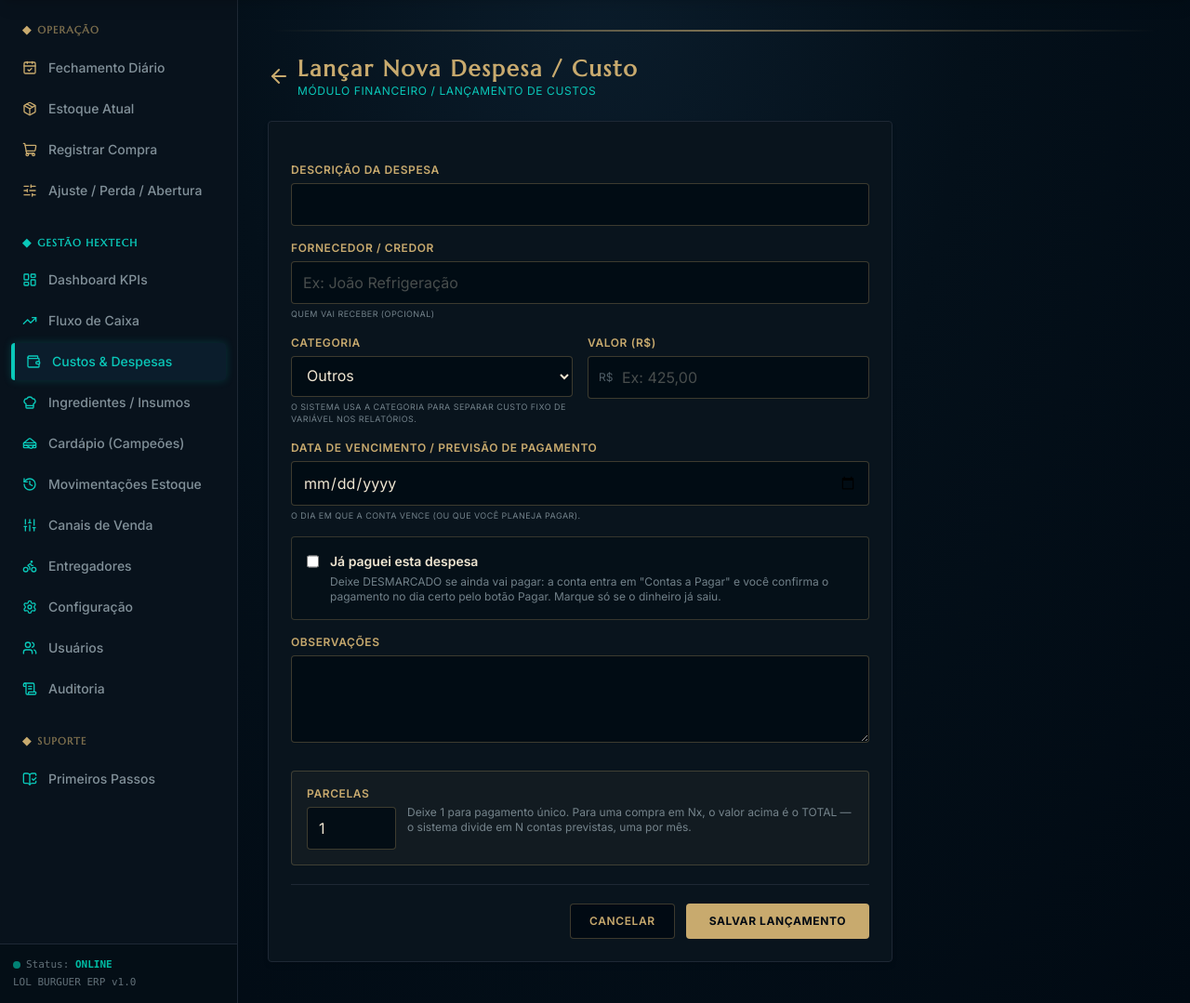
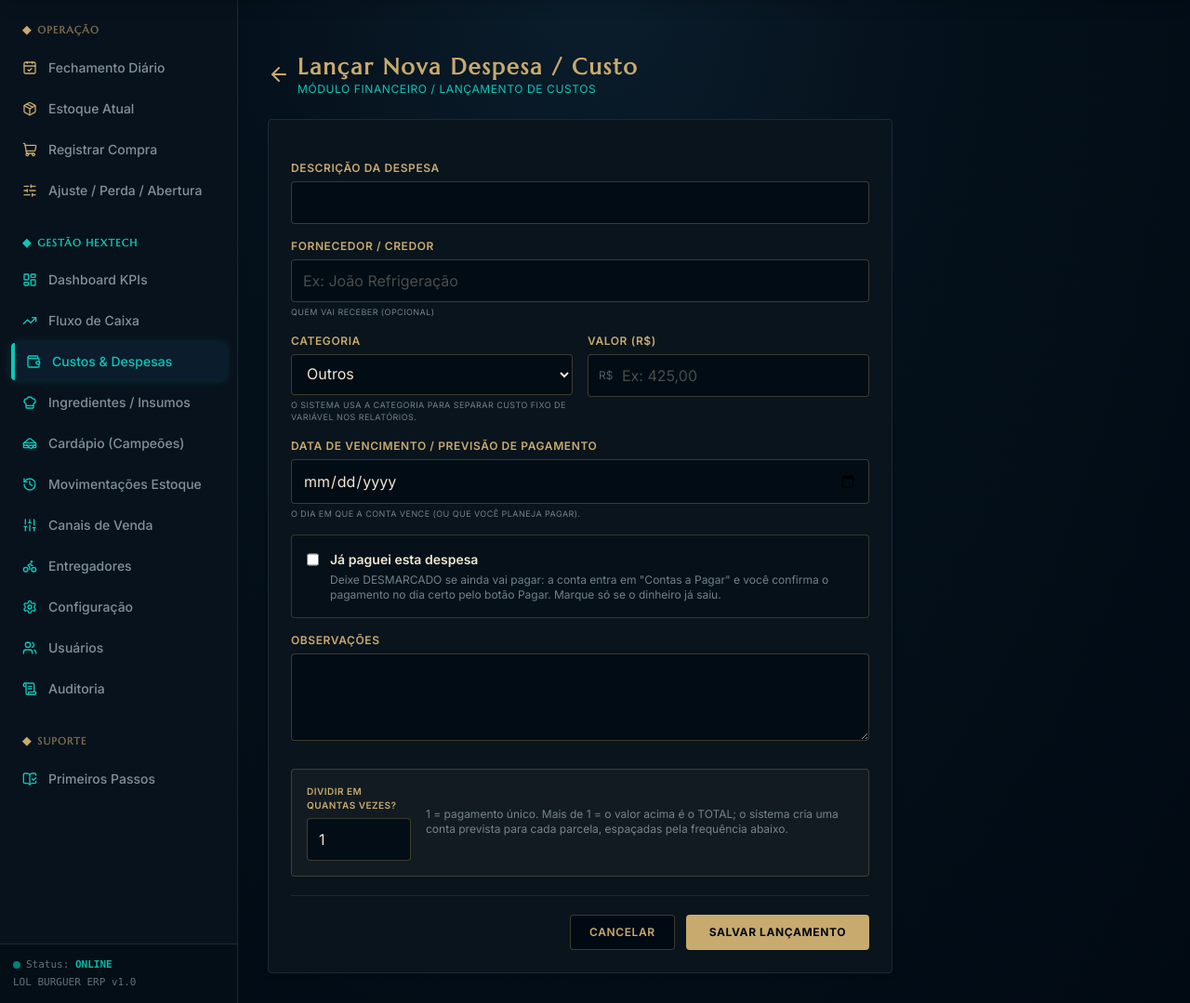
Before and after one commit to ushergui/loburger, a Django app: page /relatorios/despesas/novo/ in a window 1280 px wide. Shown: the part 65-1144 px from the top of the page at 93% size. Run offline with Django 5.2, Linux system fonts and the light colour scheme; a user stored in the database is signed in; data that the repository does not hold is empty; some libraries are stand-ins or nearby versions.

Commit message:
feat: parcelamento da despesa avulsa com frequencia (semanal, quinzenal...)
Antes: dividir em Nx sempre gerava 1 parcela por mes.
Agora: ao pôr mais de 1 parcela aparece "A cada quanto tempo vence uma
parcela?" com as mesmas 7 opcoes da recorrente (semanal, quinzenal,
mensal, bimestral, trimestral, semestral, anual).

- models.avancar_data(d, frequencia, passos): helper unico usado pela
  recorrente e pelo parcelamento (removidos _add_meses/_dia_vencimento)
- DespesaForm: campo frequencia_parcelas (so na criacao)
- despesa_form.html: select aparece via Alpine quando parcelas > 1;
  texto do campo reescrito ("Dividir em quantas vezes?")

Sem migration (campo so de formulario). 50 testes.

Co-Authored-By: Claude Sonnet 5 <noreply@anthropic.com>

```diff
--- a/relatorios/forms.py
+++ b/relatorios/forms.py
@@ -4,7 +4,7 @@ from django.utils import timezone
 from core.utils import parse_numero_ptbr
 from .models import (
     Despesa, DespesaRecorrente, CATEGORIA_CHOICES, CATEGORIAS_AUTOMATICAS,
-    tipo_por_categoria,
+    FREQUENCIA_CHOICES, tipo_por_categoria,
 )
 
 CATEGORIAS_MANUAIS = [(v, l) for v, l in CATEGORIA_CHOICES if v not in CATEGORIAS_AUTOMATICAS]
@@ -101,9 +101,15 @@ class DespesaForm(ThemeFormMixin, forms.ModelForm):
 
     parcelas = forms.IntegerField(
         required=False, min_value=1, max_value=60, initial=1,
-        label="Parcelas",
-        help_text="Deixe 1 para pagamento único. Para uma compra em Nx, o valor acima é o TOTAL — o sistema divide em N contas previstas, uma por mês.",
+        label="Dividir em quantas vezes?",
+        help_text="1 = pagamento único. Mais de 1 = o valor acima é o TOTAL; o sistema "
+                  "cria uma conta prevista para cada parcela, espaçadas pela frequência abaixo.",
         widget=forms.NumberInput(attrs={'min': 1, 'max': 60}),
+    )
+
+    frequencia_parcelas = forms.ChoiceField(
+        required=False, choices=FREQUENCIA_CHOICES, initial='MENSAL',
+        label="A cada quanto tempo vence uma parcela?",
     )
 
     class Meta:
@@ -139,6 +145,7 @@ class DespesaForm(ThemeFormMixin, forms.ModelForm):
         # Parcelamento só na criação (não na edição de uma despesa existente)
         if self.instance and self.instance.pk:
             self.fields.pop('parcelas', None)
+            self.fields.pop('frequencia_parcelas', None)
 
     def clean(self):
         cleaned_data = super().clean()
--- a/relatorios/models.py
+++ b/relatorios/models.py
@@ -60,6 +60,21 @@ FREQUENCIA_MESES = {
 FREQUENCIA_DIAS = {'SEMANAL': 7, 'QUINZENAL': 14}
 
 
+def avancar_data(d, frequencia, passos=1):
+    """A data `passos` intervalos à frente de `d`, respeitando a frequência.
+    Meses: mantém o dia, ajustando para o último dia se o mês for menor."""
+    import calendar as _cal
+    from datetime import timedelta
+    if frequencia in FREQUENCIA_DIAS:
+        return d + timedelta(days=FREQUENCIA_DIAS[frequencia] * passos)
+    meses = FREQUENCIA_MESES.get(frequencia, 1) * passos
+    total = d.month - 1 + meses
+    ano = d.year + total // 12
+    mes = total % 12 + 1
+    ultimo = _cal.monthrange(ano, mes)[1]
+    return d.replace(year=ano, month=mes, day=min(d.day, ultimo))
+
+
 class DespesaRecorrente(models.Model):
     descricao = models.CharField(max_length=150, verbose_name="Descrição da Despesa")
     credor = models.CharField(max_length=120, blank=True, default='', verbose_name="Fornecedor / Credor")
@@ -79,16 +94,7 @@ class DespesaRecorrente(models.Model):
 
     def proxima_data(self, d):
         """A data seguinte, a partir de `d`, respeitando a frequência."""
-        from datetime import timedelta
-        if self.frequencia in FREQUENCIA_DIAS:
-            return d + timedelta(days=FREQUENCIA_DIAS[self.frequencia])
-        meses = FREQUENCIA_MESES.get(self.frequencia, 1)
-        total = d.month - 1 + meses
-        ano = d.year + total // 12
-        mes = total % 12 + 1
-        import calendar as _cal
-        ultimo = _cal.monthrange(ano, mes)[1]
-        return d.replace(year=ano, month=mes, day=min(d.day, ultimo))
+        return avancar_data(d, self.frequencia)
 
 
 class Despesa(models.Model):
--- a/relatorios/views.py
+++ b/relatorios/views.py
@@ -15,7 +15,7 @@ from vendas.models import Pedido, PedidoItem, CanalVenda
 from produtos.models import Produto
 from .models import (
     Despesa, DespesaRecorrente, CATEGORIA_CHOICES, CATEGORIAS_AUTOMATICAS,
-    tipo_por_categoria,
+    FREQUENCIA_CHOICES, tipo_por_categoria, avancar_data,
 )
 from .forms import DespesaForm, DespesaRecorrenteForm
 from . import services
@@ -23,15 +23,6 @@ from . import services
 MESES_PROJECAO_PADRAO = 12
 DIAS_ALERTA_URGENTE = 3   # badge do sino: atrasadas + vence em ≤ 3 dias
 DIAS_ALERTA_LISTA = 7     # o que aparece na lista de "próximas"
-
-
-def _dia_vencimento(mes_ref, dia):
-    """Dia do mês, ajustando para o último dia se o mês não tiver esse dia (ex: 31/fev)."""
-    try:
-        return mes_ref.replace(day=dia)
-    except ValueError:
-        ultimo = calendar.monthrange(mes_ref.year, mes_ref.month)[1]
-        return mes_ref.replace(day=ultimo)
 
 
 def _horizonte_recorrente(rec, hoje):
@@ -517,15 +508,6 @@ def despesa_pagar_lote(request):
     return redirect('despesa_listar')
 
 
-def _add_meses(d, n):
-    """Soma n meses a uma data, ajustando o dia se o mês for menor."""
-    total = d.month - 1 + n
-    ano = d.year + total // 12
-    mes = total % 12 + 1
-    ultimo = calendar.monthrange(ano, mes)[1]
-    return d.replace(year=ano, month=mes, day=min(d.day, ultimo))
-
-
 @login_required
 @gestao_required
 def despesa_criar(request):
@@ -541,6 +523,8 @@ def despesa_criar(request):
                 total = cd['valor']
                 base = (total / parcelas).quantize(Decimal('0.01'))
                 desc_base = cd['descricao']
+                freq = cd.get('frequencia_parcelas') or 'MENSAL'
+                freq_label = dict(FREQUENCIA_CHOICES).get(freq, freq).split(' (')[0].lower()
                 for i in range(1, parcelas + 1):
                     valor_i = base if i < parcelas else (total - base * (parcelas - 1))
                     Despesa.objects.create(
@@ -548,11 +532,11 @@ def despesa_criar(request):
                         credor=cd.get('credor', ''),
                         tipo=tipo_por_categoria(cd['categoria']), categoria=cd['categoria'],
                         valor=valor_i, status='PREVISTO',
-                        data_vencimento=_add_meses(cd['data_vencimento'], i - 1),
+                        data_vencimento=avancar_data(cd['data_vencimento'], freq, i - 1),
                         observacao=cd.get('observacao') or '',
                         grupo_parcelas=grupo, parcela_num=i, parcela_total=parcelas,
                     )
-                messages.success(request, f"'{desc_base}' lançada em {parcelas}x de R$ {base} (parcelas previstas em Contas a Pagar).")
+                messages.success(request, f"'{desc_base}' lançada em {parcelas}x de R$ {base} ({freq_label}) — parcelas previstas em Contas a Pagar.")
             else:
                 despesa = form.save()
                 messages.success(request, f"Despesa '{despesa.descricao}' — R$ {despesa.valor} — cadastrada.")
--- a/templates/relatorios/despesa_form.html
+++ b/templates/relatorios/despesa_form.html
@@ -15,7 +15,7 @@
 
 <div class="max-w-2xl bg-hex_dark_card border border-hex_dark_border p-6 rounded shadow-md">
     <form method="POST" class="space-y-5"
-          x-data="{ jaPaga: {{ form.ja_paga.value|yesno:'true,false,false' }} }">
+          x-data="{ jaPaga: {{ form.ja_paga.value|yesno:'true,false,false' }}, parcelas: {{ form.parcelas.value|default:1 }} }">
         {% csrf_token %}
 
         {% if form.non_field_errors %}
@@ -109,14 +109,21 @@
 
             <!-- Parcelamento (só na criação) -->
             {% if 'parcelas' in form.fields %}
-            <div class="col-span-1 md:col-span-2 mt-2 bg-hex_gold/5 border border-hex_gold/25 p-4 rounded flex items-start space-x-3"
+            <div class="col-span-1 md:col-span-2 mt-2 bg-hex_gold/5 border border-hex_gold/25 p-4 rounded space-y-3"
                  x-show="!jaPaga" x-transition>
-                <div class="w-24 shrink-0">
-                    <label for="{{ form.parcelas.id_for_label }}" class="block text-xs uppercase tracking-wider text-hex_gold mb-1.5 font-semibold">Parcelas</label>
-                    {{ form.parcelas }}
+                <div class="flex items-start gap-4">
+                    <div class="w-28 shrink-0">
+                        <label for="{{ form.parcelas.id_for_label }}" class="block text-[10px] uppercase tracking-wider text-hex_gold mb-1.5 font-semibold">{{ form.parcelas.label }}</label>
+                        <input type="number" name="parcelas" id="{{ form.parcelas.id_for_label }}" min="1" max="60"
+                               x-model.number="parcelas"
+                               class="w-full bg-hex_dark_bg/80 border border-hex_gold/30 rounded py-2.5 px-3 text-hex_gold_light focus:outline-none focus:border-hex_blue">
+                    </div>
+                    <p class="text-xs text-hex_gold_dim/70 pt-6">{{ form.parcelas.help_text }}</p>
                 </div>
-                <div class="pt-5">
-                    <p class="text-xs text-hex_gold_dim/70">{{ form.parcelas.help_text }}</p>
+                <div x-show="parcelas > 1" x-transition>
+                    <label for="{{ form.frequencia_parcelas.id_for_label }}" class="block text-[10px] uppercase tracking-wider text-hex_gold mb-1.5 font-semibold">{{ form.frequencia_parcelas.label }}</label>
+                    {{ form.frequencia_parcelas }}
+                    <p class="text-[10px] text-hex_gold_dim/60 mt-1">Ex.: conserto do carro em 3x no cartão → 3 parcelas, "Mensal". Um acordo pago toda semana → "Semanal".</p>
                 </div>
             </div>
             {% endif %}
```
Also changed, not shown: relatorios/tests.py (+24 -0 lines).
